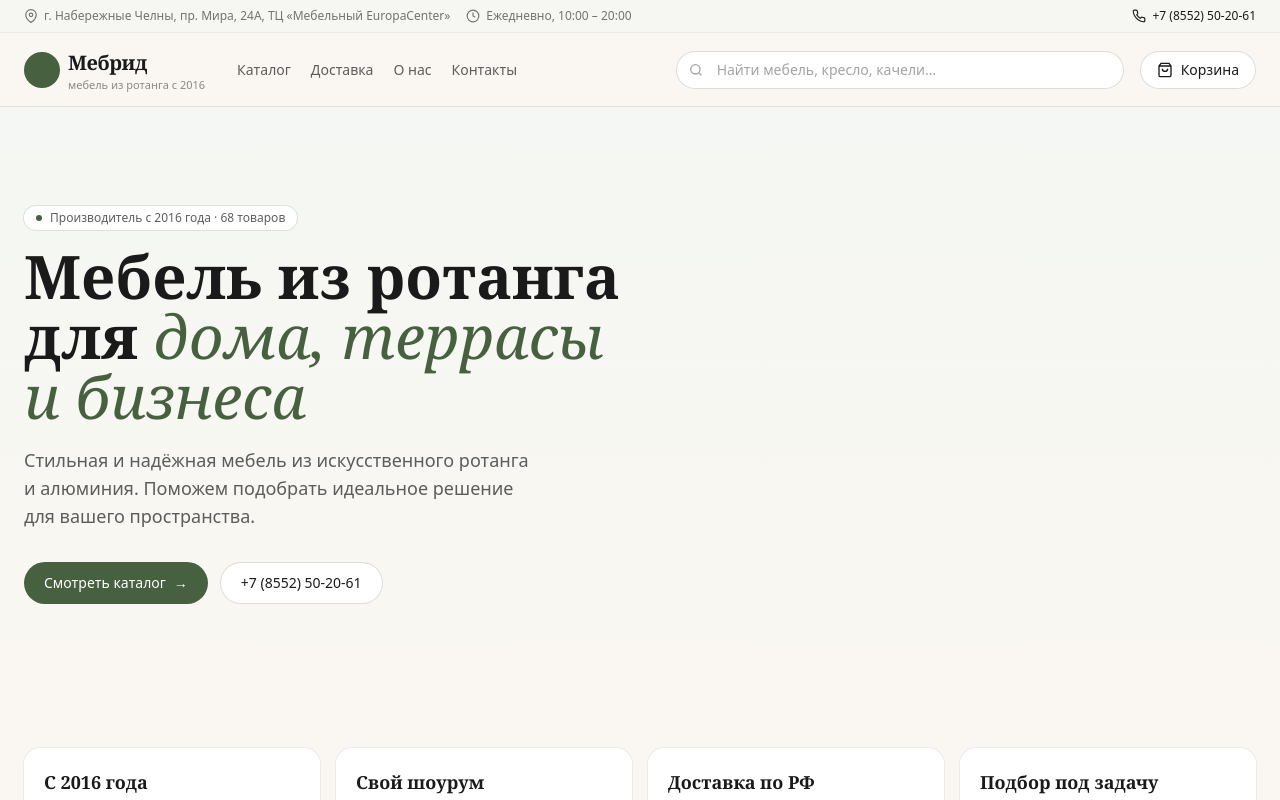
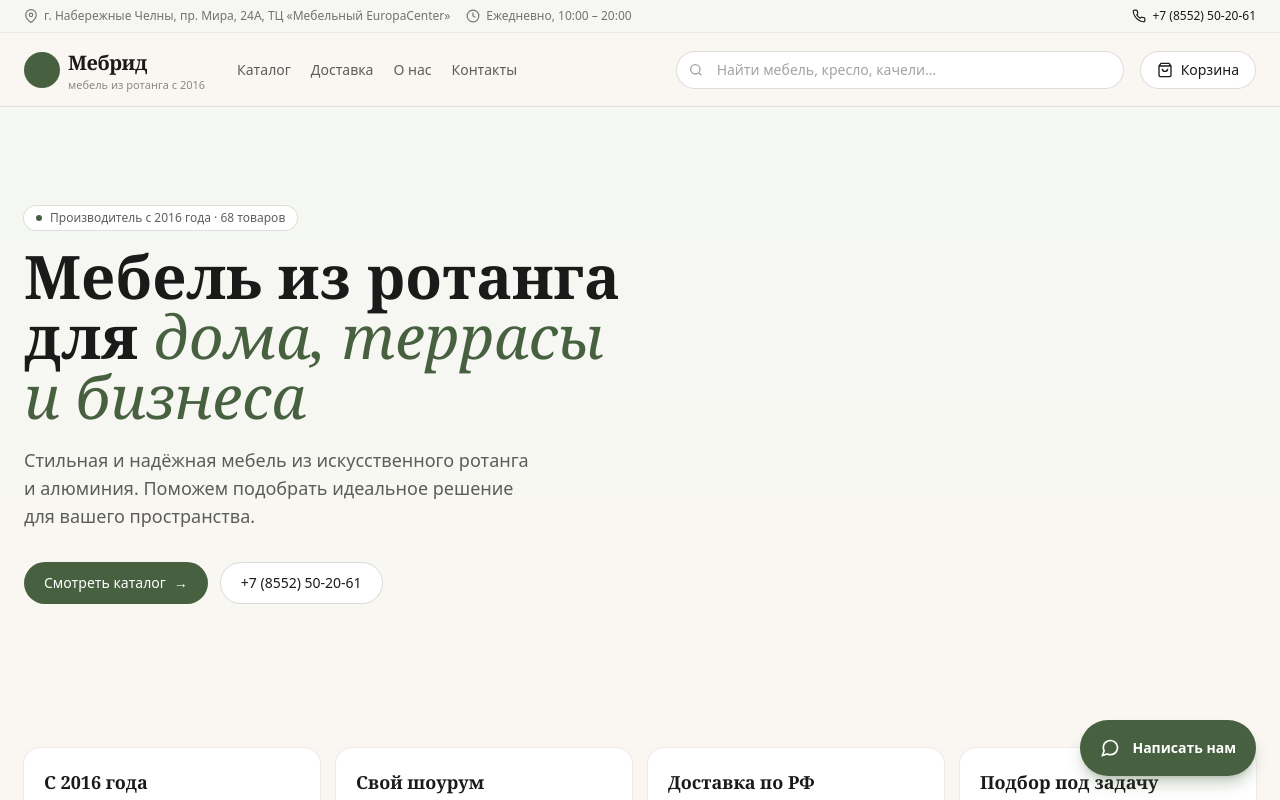
Before and after one commit to ezivomep509-cyber/mebrid, a Next.js app: page / in a window 1280 px wide. Shown: the top 800 px of the page. Built offline with nearby package versions, Linux system fonts and the light colour scheme.

Commit message:
Add files via upload

```diff
--- a/app/layout.tsx
+++ b/app/layout.tsx
@@ -5,6 +5,7 @@ import { CartProvider } from '@/lib/cart';
 import { site, contacts, company } from '@/lib/site';
 import Header from './components/Header';
 import Footer from './components/Footer';
+import ContactWidget from './components/ContactWidget';
 
 const YANDEX_METRIKA_ID = 108758652;
 
@@ -63,6 +64,7 @@ export default function RootLayout({ children }: { children: React.ReactNode })
           <Header />
           <main className="flex-1">{children}</main>
           <Footer />
+          <ContactWidget />
         </CartProvider>
 
         {/* Yandex.Metrika counter */}
```
